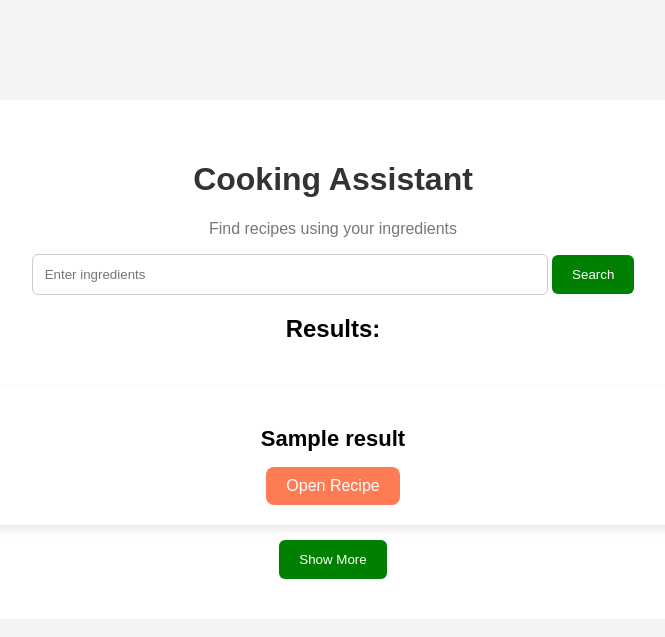
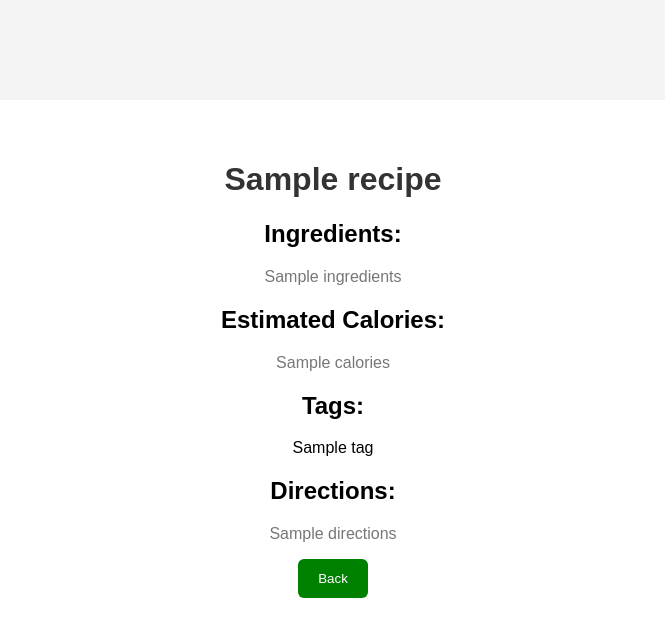
Before and after one commit to Zhaseeek/cooking-assistant, a Flask app: template templates/index.html in a window 1280 px wide. Shown: the top 637 px of the page, without its empty margins (307-972 px from the left). Run offline with Flask 3, Linux system fonts and the light colour scheme; the template is opened without the code that fills it: most values are stand-ins (such as "Sample title", 1, 10 or a date in 2020); parts of the project's set-up code (start-up, migrations or seed data) failed here and were passed over.

Commit message:
add recipe tags and calories ui

```diff
--- a/templates/index.html
+++ b/templates/index.html
@@ -1,9 +1,7 @@
 <!DOCTYPE html>
 <html>
-
 <head>
-
-    <title>Cooking Assistant</title>
+    <title>{{ recipe.name }}</title>
 
     <link rel="stylesheet"
           href="{{ url_for('static', filename='style.css') }}">
@@ -14,137 +12,43 @@
 
 <div class="container">
 
-    <h1>Cooking Assistant</h1>
+    <h1>{{ recipe.name }}</h1>
 
-    <p>Find recipes using your ingredients</p>
+    <div class="recipe-info">
 
-    <form method="GET">
+        <h2>Ingredients:</h2>
 
-        <input
-            type="text"
-            name="ingredients"
-            placeholder="Enter ingredients">
+        <p>{{ recipe.ingredients }}</p>
 
-        <button type="submit">
-            Search
-        </button>
+        <h2>Estimated Calories:</h2>
 
-    </form>
+        <p>{{ recipe.calories }}</p>
 
-    {% if results %}
+        <h2>Tags:</h2>
 
-    <h2>Results:</h2>
+        <div class="tags">
 
-    <div class="recipes">
+            {% for tag in recipe.tags %}
 
-        {% for r in results %}
+                <span class="tag">{{ tag }}</span>
 
-        <div class="recipe-card">
-
-            <h2>{{ r.name }}</h2>
-
-            <a href="/recipe/{{ r.id }}">
-
-                <button>
-                    Open Recipe
-                </button>
-
-            </a>
+            {% endfor %}
 
         </div>
 
-        {% endfor %}
+        <h2>Directions:</h2>
+
+        <p>{{ recipe.directions }}</p>
 
     </div>
 
-    <div class="pagination">
+    <a href="javascript:history.back()">
 
-        <button
-            id="show-more-btn"
-            data-ingredients="{{ user_input }}"
-            data-current-limit="{{ results|length }}">
+        <button>Back</button>
 
-            Show More
-
-        </button>
-
-    </div>
-
-    {% endif %}
+    </a>
 
 </div>
 
-<script>
-
-const btn = document.getElementById('show-more-btn');
-
-if (btn) {
-
-    btn.addEventListener('click', async function() {
-
-        const ingredients =
-            btn.getAttribute('data-ingredients');
-
-        const currentLimit =
-            parseInt(btn.getAttribute('data-current-limit'));
-
-        const newLimit = currentLimit + 10;
-
-        btn.innerText = "Loading...";
-        btn.disabled = true;
-
-        try {
-
-            const response =
-                await fetch(
-                    `/?ingredients=${ingredients}&limit=${newLimit}`
-                );
-
-            const text = await response.text();
-
-            const parser = new DOMParser();
-
-            const doc =
-                parser.parseFromString(text, 'text/html');
-
-            const allCards =
-                doc.querySelectorAll('.recipe-card');
-
-            const recipesContainer =
-                document.querySelector('.recipes');
-
-            recipesContainer.innerHTML = "";
-
-            allCards.forEach(card => {
-
-                recipesContainer.innerHTML +=
-                    card.outerHTML;
-
-            });
-
-            btn.setAttribute(
-                'data-current-limit',
-                newLimit
-            );
-
-            btn.innerText = "Show More";
-            btn.disabled = false;
-
-        } catch (error) {
-
-            console.error(error);
-
-            btn.innerText = "Show More";
-            btn.disabled = false;
-
-        }
-
-    });
-
-}
-
-</script>
-
 </body>
-
 </html>
```
